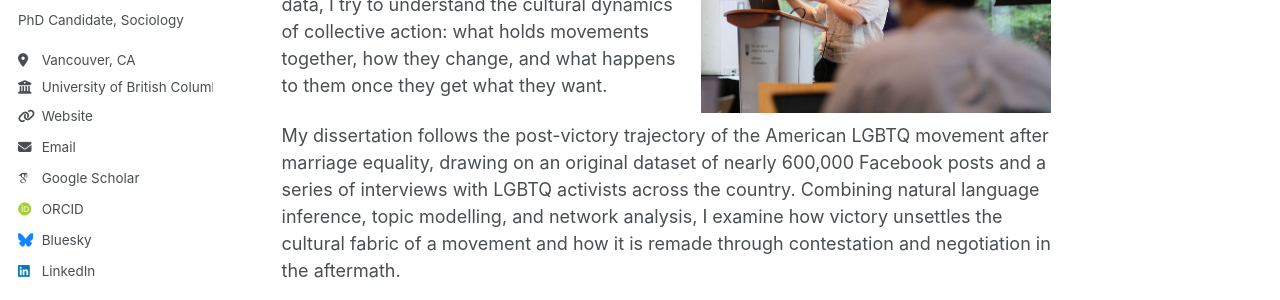
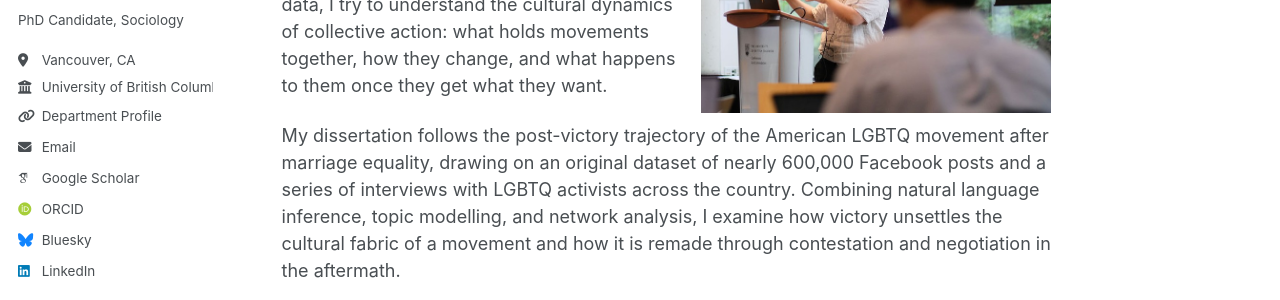
Before and after one commit to TomEinhorn/tomeinhorn.github.io, a Jekyll site: the page built from _pages/about.md, in a window 1280 px wide. Shown: the part 338-638 px from the top of the page. Built offline with Jekyll 4.4.1, drawn with Linux system fonts in a browser that asks for light colours; some web fonts are replaced; a script bundle is joined from its source files by our own code; library files that are not in the unit come from our copies.

Commit message:
Update ui-text.yml

```diff
--- a/_data/ui-text.yml
+++ b/_data/ui-text.yml
@@ -24,7 +24,7 @@ en: &DEFAULT_EN
   follow_label               : "Follow:"
   feed_label                 : "Feed"
   powered_by                 : "Powered by"
-  website_label              : "Website"
+  website_label              : "Department Profile"
   email_label                : "Email"
   recent_posts               : "Recent Posts"
   undefined_wpm              : "Undefined parameter words_per_minute at _config.yml"
```
